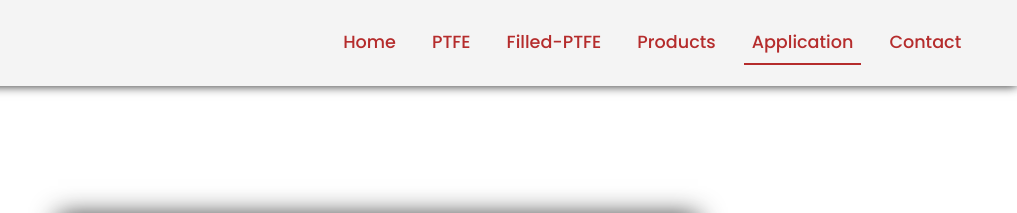
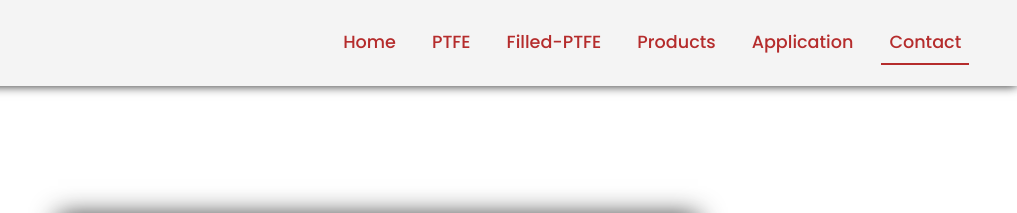
Before and after one commit to AhsanRaza007/BBEngineering, a plain HTML site: page html/contact.html in a window 1280 px wide. Shown: the top 213 px of the page, 263-1280 px from the left. Drawn offline with nearby package versions, Linux system fonts and the light colour scheme.

Commit message:
active status changed

```diff
--- a/html/contact.html
+++ b/html/contact.html
@@ -42,10 +42,10 @@
                           <a class="nav-link" href="products.html">Products</a>
                         </li>
                         <li class="nav-item">
-                          <a class="nav-link active" href="application.html">Application</a>
+                          <a class="nav-link" href="application.html">Application</a>
                         </li>
                         <li class="nav-item">
-                          <a class="nav-link" href="contact.html">Contact</a>
+                          <a class="nav-link active" href="contact.html">Contact</a>
                         </li>
                     </ul>
               </div>
```
